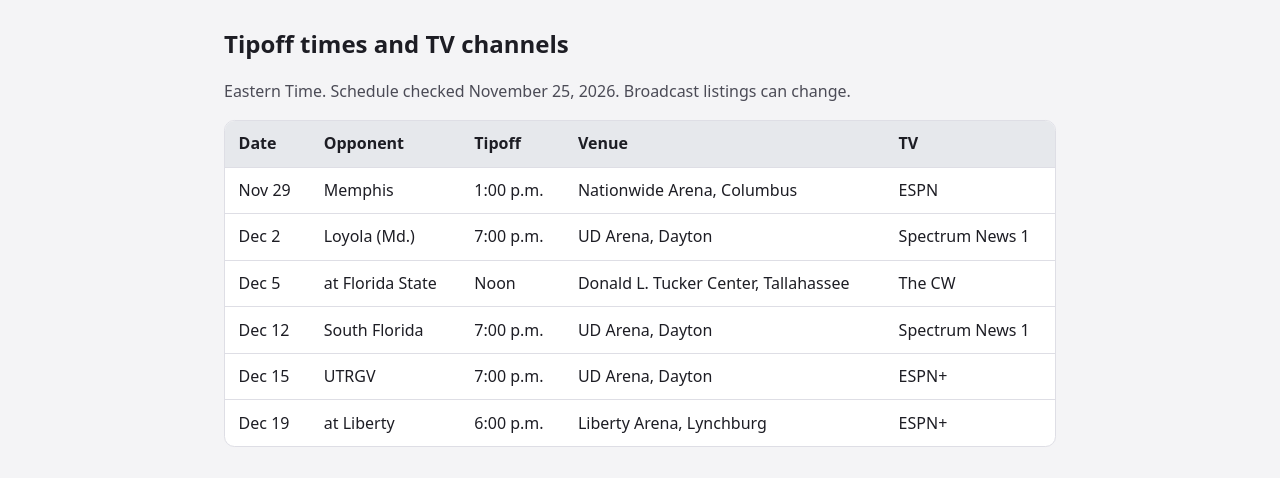
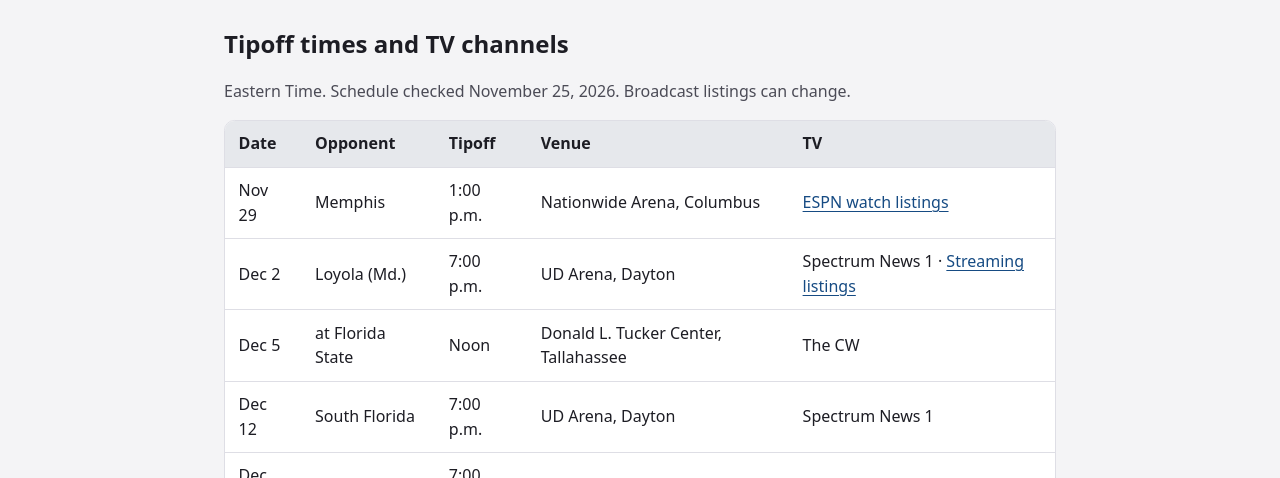
Before and after one commit to UDbean125/bean-sports, a plain HTML site: page dayton-flyers/basketball/index.html in a window 1280 px wide. Shown: the part 295-773 px from the top of the page. Drawn offline with Linux system fonts and the light colour scheme.

Commit message:
Link Dayton game-day viewing listings

```diff
--- a/dayton-flyers/basketball/index.html
+++ b/dayton-flyers/basketball/index.html
@@ -19,8 +19,8 @@ body{margin:0;background:#f4f4f6;color:#1d1d24;font:1rem/1.55 system-ui,sans-ser
 <h2>Tipoff times and TV channels</h2>
 <p class="note">Eastern Time. Schedule checked November 25, 2026. Broadcast listings can change.</p>
 <div class="table" tabindex="0" role="region" aria-label="Dayton basketball broadcast schedule"><table><thead><tr><th scope="col">Date</th><th scope="col">Opponent</th><th scope="col">Tipoff</th><th scope="col">Venue</th><th scope="col">TV</th></tr></thead><tbody>
-<tr><td>Nov 29</td><td>Memphis</td><td>1:00 p.m.</td><td>Nationwide Arena, Columbus</td><td>ESPN</td></tr>
-<tr><td>Dec 2</td><td>Loyola (Md.)</td><td>7:00 p.m.</td><td>UD Arena, Dayton</td><td>Spectrum News 1</td></tr>
+<tr><td>Nov 29</td><td>Memphis</td><td>1:00 p.m.</td><td>Nationwide Arena, Columbus</td><td><a href="https://www.espn.com/where-to-watch/_/dates/20261129">ESPN watch listings</a></td></tr>
+<tr><td>Dec 2</td><td>Loyola (Md.)</td><td>7:00 p.m.</td><td>UD Arena, Dayton</td><td>Spectrum News 1 · <a href="https://www.espn.com/where-to-watch/_/dates/20261202">Streaming listings</a></td></tr>
 <tr><td>Dec 5</td><td>at Florida State</td><td>Noon</td><td>Donald L. Tucker Center, Tallahassee</td><td>The CW</td></tr>
 <tr><td>Dec 12</td><td>South Florida</td><td>7:00 p.m.</td><td>UD Arena, Dayton</td><td>Spectrum News 1</td></tr>
 <tr><td>Dec 15</td><td>UTRGV</td><td>7:00 p.m.</td><td>UD Arena, Dayton</td><td>ESPN+</td></tr>
```
